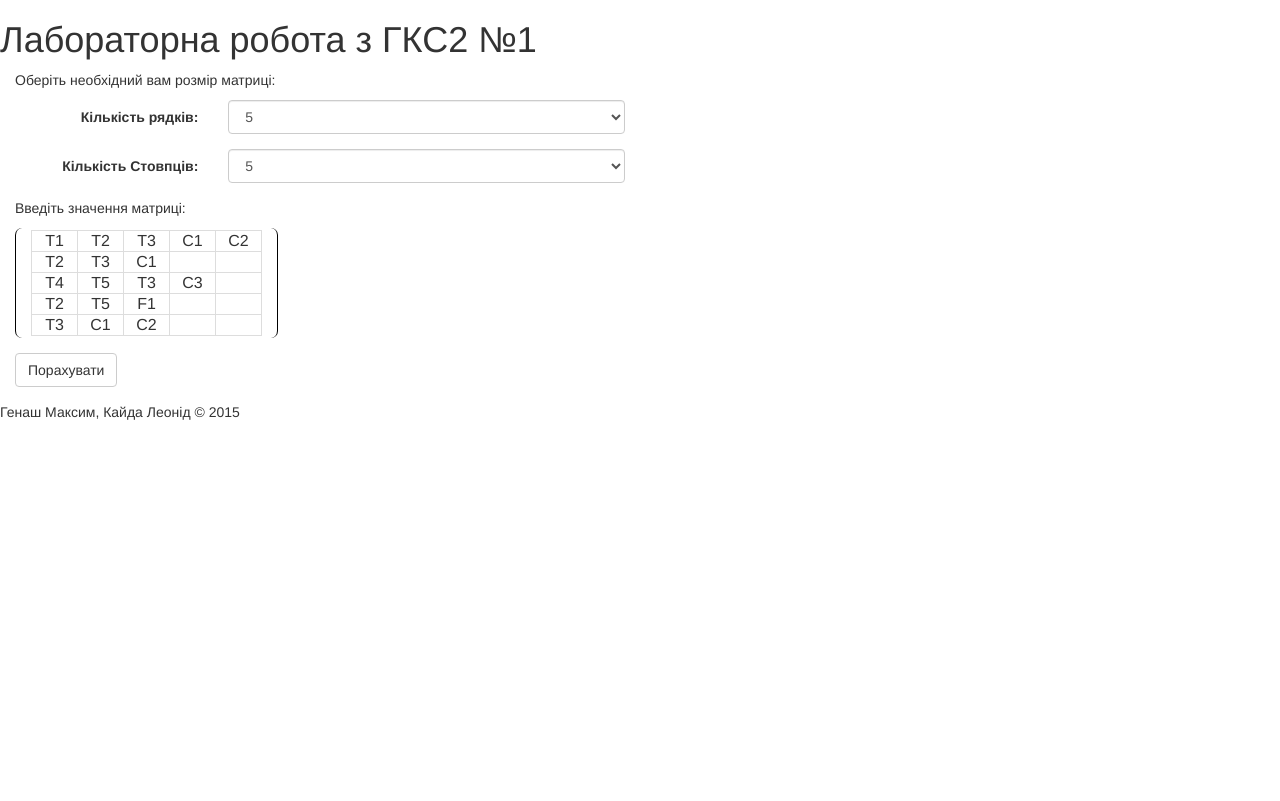
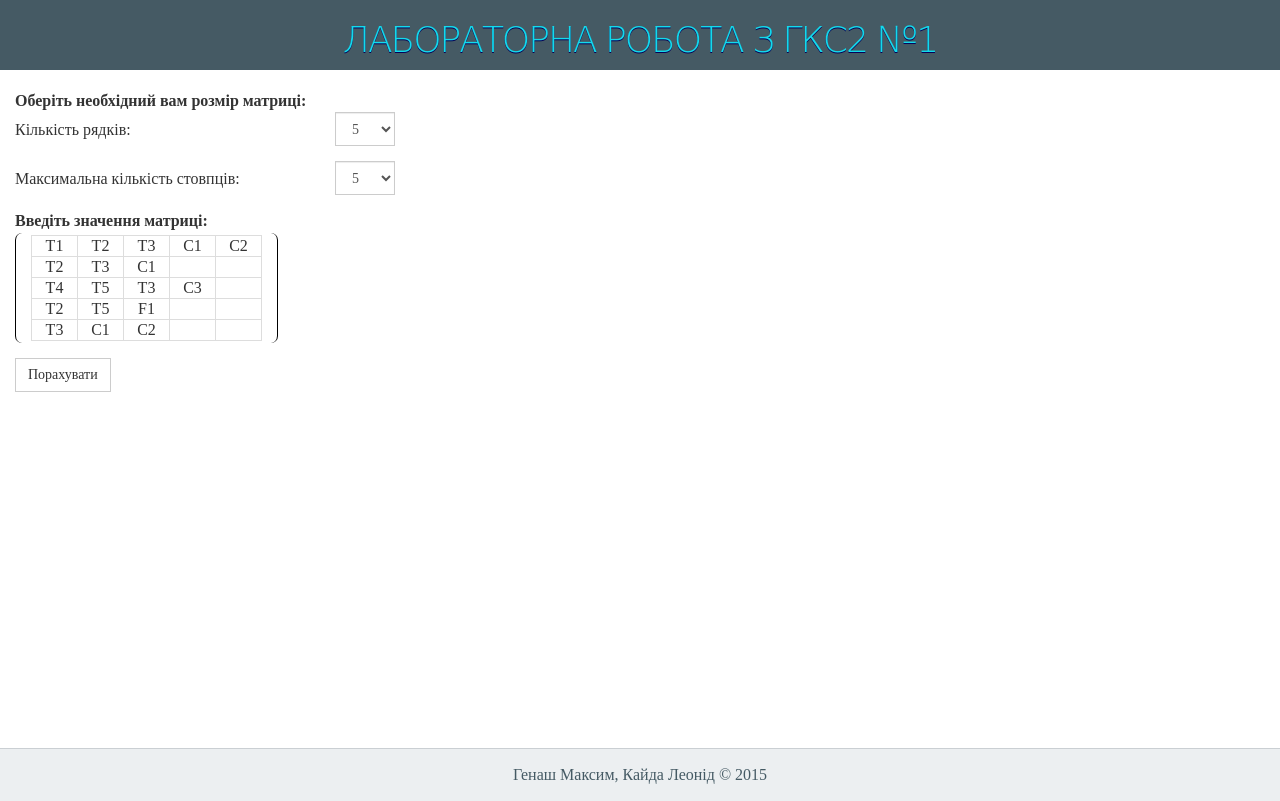
Before and after one commit to MaxGenash/FCS_labs, a website: page app/index.html in a window 1280 px wide. Drawn offline with nearby package versions, Linux system fonts and the light colour scheme; files that its build step writes are made by us from their sources.

Commit message:
Upgraded markup and styles

```diff
--- a/app/css/main.css
+++ b/app/css/main.css
@@ -1,3 +1,46 @@
+body {
+    font-family: 'Merriweather',serif;
+    font-size: 16px;
+}
+
+select, select.form-control{
+    width: auto;
+}
+
+.btn, .navbar, select, select.form-control {
+    border-radius: 0
+}
+
+.btn:focus {
+    outline: none;
+}
+
+main {
+    min-height: calc(100% - 142px);
+}
+
+header.navbar {
+    background-color: #455a64;
+}
+
+.navbar {
+    border: none;
+}
+
+header h1{
+    font-family: cursive;
+    color: #13daec;
+    font-weight: 300;
+    text-shadow: 0px 1px 0px #050058;
+    letter-spacing: -2px;
+    text-transform: uppercase;
+}
+
+.control-label{
+    text-align: left !important;
+    font-weight: normal;
+}
+
 .matrix {
     border-radius: 7px;
     border-right: 1px solid black;
@@ -22,3 +65,22 @@
     width: 45px;
     border: none;
 }
+
+footer {
+    margin: 0 auto;
+}
+
+footer .navbar {
+    border-top: 1px solid rgba(64, 83, 93, 0.2);
+    background-color: #eceff1;
+    margin: 0 auto;
+}
+
+footer .navbar .text-center{
+    color: #455a64;
+    float: none;
+}
+
+.navbar-link {
+    color: #455a64 !important;
+}
--- a/app/index.html
+++ b/app/index.html
@@ -11,17 +11,22 @@
     <link rel="stylesheet" href="css/main.css">
 </head>
 <body>
-    <div class="wraper">
-        <header>   <h1> Лабораторна робота з ГКС2 №1 </h1>   </header>
+    <div class="wrapper">
+        <header class="navbar navbar-default navbar-static-top">
+            <div class="container-fluid">
+                <h1 class="text-center"> Лабораторна робота з ГКС2 №1 </h1>
+            </div>
+        </header>
 
         <main class="container-fluid">
+
             <div class="row" id="lab1-block">
                 <div class="col-xs-12 col-md-6">
                     <form name="lab1-inp-form" class="form-horizontal">
-                        <p> Оберіть необхідний вам розмір матриці:</p>
+                        <strong> Оберіть необхідний вам розмір матриці:</strong>
                         <div class="form-group">
-                            <label for="inp-num-of-rows" class="col-sm-4 control-label">Кількість рядків:</label>
-                            <div class="col-sm-8">
+                            <label for="inp-num-of-rows" class="col-sm-6 control-label">Кількість рядків:</label>
+                            <div class="col-sm-6">
                                 <select id="inp-num-of-rows" class="form-control">
                                     <option value="2">2</option>
                                     <option value="3" selected>3</option>
@@ -41,8 +46,8 @@
                             </div>
                         </div>
                         <div class="form-group">
-                            <label for="inp-num-of-cols" class="col-sm-4 control-label">Кількість Стовпців:</label>
-                            <div class="col-sm-8">
+                            <label for="inp-num-of-cols" class="col-sm-6 control-label"> Максимальна кількість стовпців:</label>
+                            <div class="col-sm-6">
                                 <select id="inp-num-of-cols" class="form-control">
                                     <option value="2">2</option>
                                     <option value="3" selected>3</option>
@@ -61,7 +66,7 @@
                                 </select>
                             </div>
                         </div>
-                        <p>Введіть значення матриці:</p>
+                        <strong>Введіть значення матриці:</strong>
                         <div class="form-group">
                             <div class="col-sm-12">
                                 <div class="matrix">
@@ -84,7 +89,9 @@
                     </form>
                 </div>
                 <div class="col-xs-12 col-md-6 results-block hidden">
-                    <p>Результат:</p>
+                    <p><strong>Кількість унікальних елементів: </strong><span id="num-of-unique">Тут буде кількість унікальних елементів</span></p>
+
+                    <p><strong>Матриця результатів:</strong></p>
                     <div class="matrix">
                         <div class="table-responsive">
                             <table class="table table-striped table-bordered">
@@ -98,9 +105,18 @@
                     </div>
                 </div>
             </div>
+
         </main>
 
-        <footer><p> Генаш Максим, Кайда Леонід &copy; 2015 </p></footer>
+        <footer>
+            <div class="navbar navbar-default">
+                <p class="navbar-text text-center">
+                    <a href="https://vk.com/max_genash" class="navbar-link">Генаш Максим</a>,
+                    <a href="https://vk.com/id26545201" class="navbar-link">Кайда Леонід</a>
+                    &copy; 2015
+                </p>
+            </div>
+        </footer>
     </div>
 
 
```
